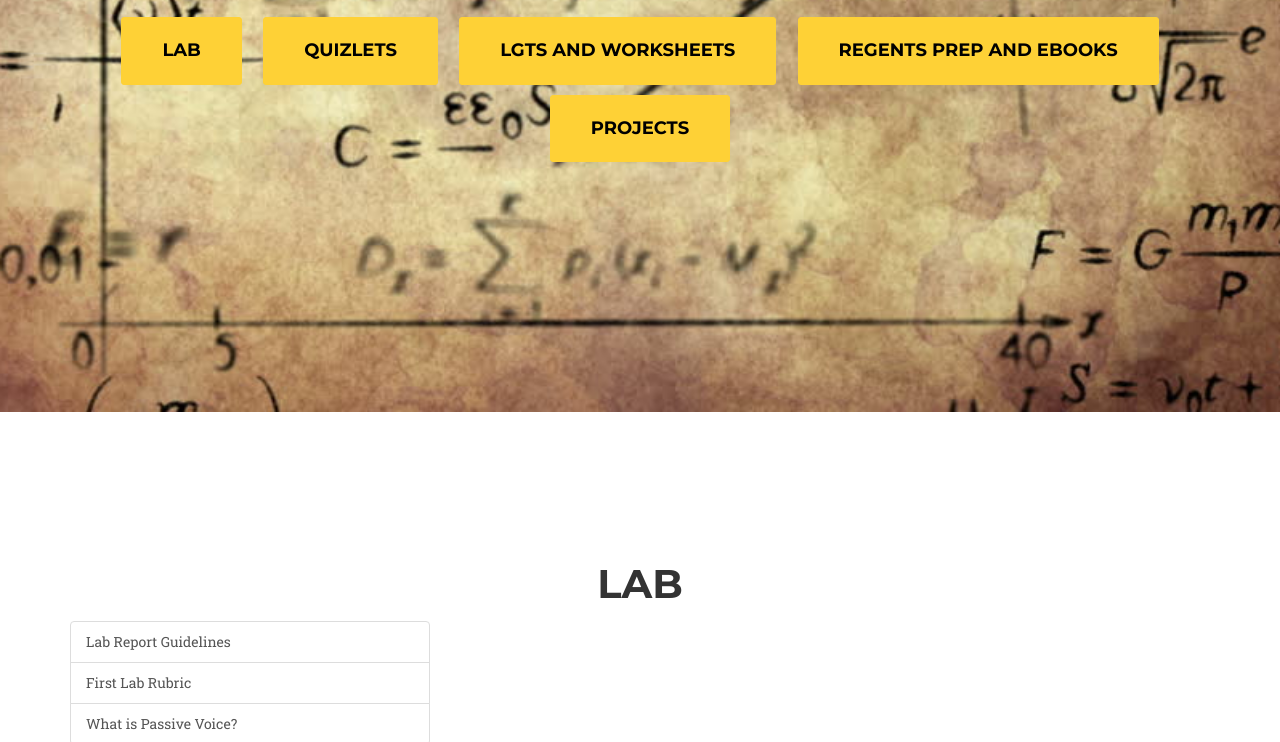
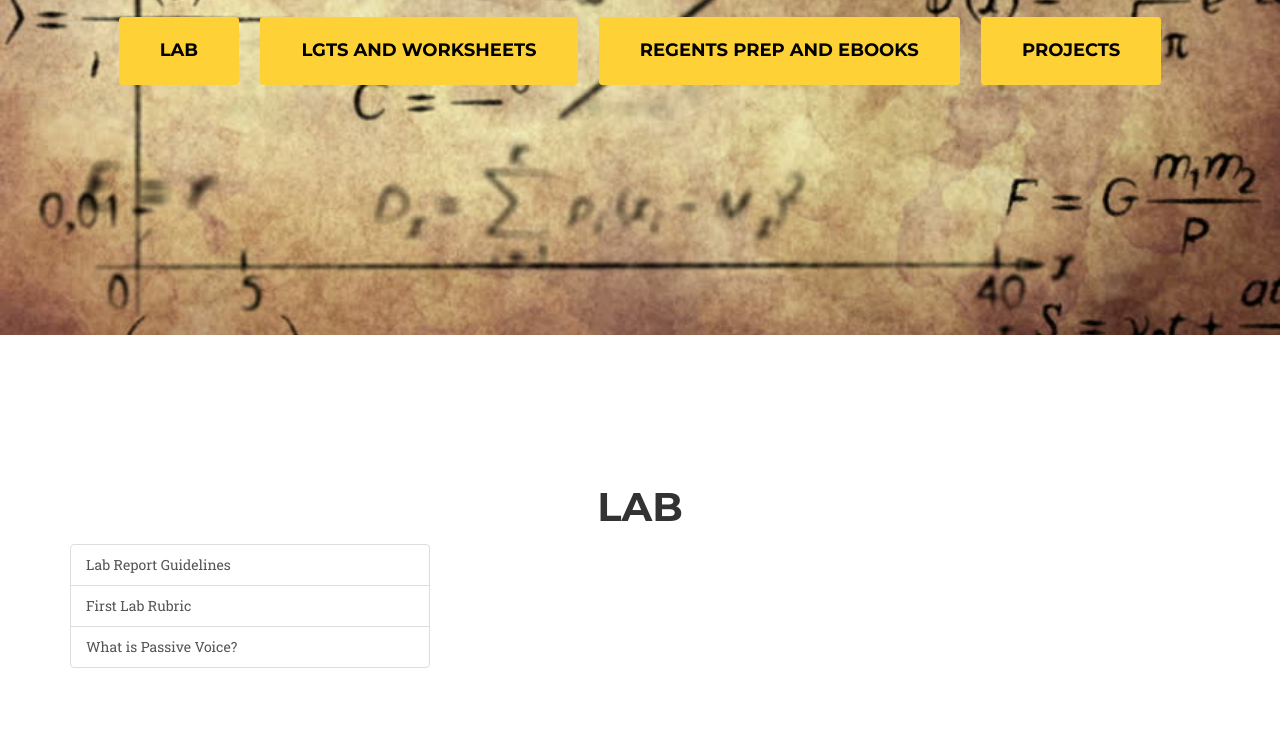
Before and after one commit to rpremvaree12/mhsphysics, a website: page resources.html in a window 1280 px wide. Shown: the part 358-1100 px from the top of the page. Drawn offline with nearby package versions, Linux system fonts and the light colour scheme; a web font is replaced by a local one.

Commit message:
fixed a bug

```diff
--- a/resources.html
+++ b/resources.html
@@ -77,7 +77,6 @@
                 <div class="intro-lead-in"><span class="home">Resources</span></div>
                 <div class="intro-heading"><span class="landing"></span>
                     <a href="#labreferences" class="page-scroll btn btn-xl">Lab</a>
-                    <a href="#quizlets" class="page-scroll btn btn-xl">Quizlets</a>
                     <a href="#lgtworksheet" class="page-scroll btn btn-xl">LGTs and Worksheets</a>
                     <a href="#eBooks" class="page-scroll btn btn-xl">Regents Prep and eBooks</a>
                     <a href="#projects" class="page-scroll btn btn-xl">Projects</a>
```
